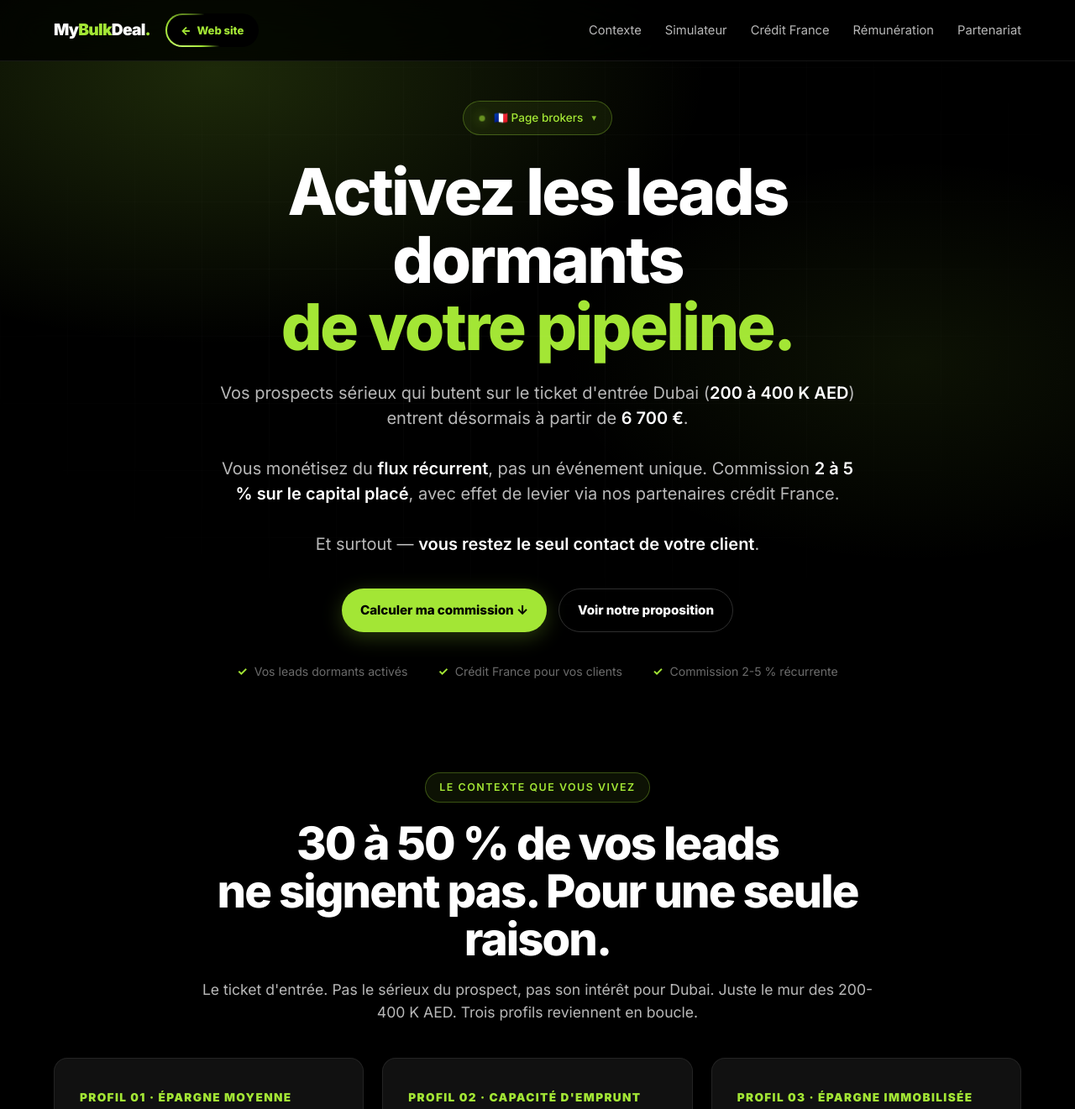
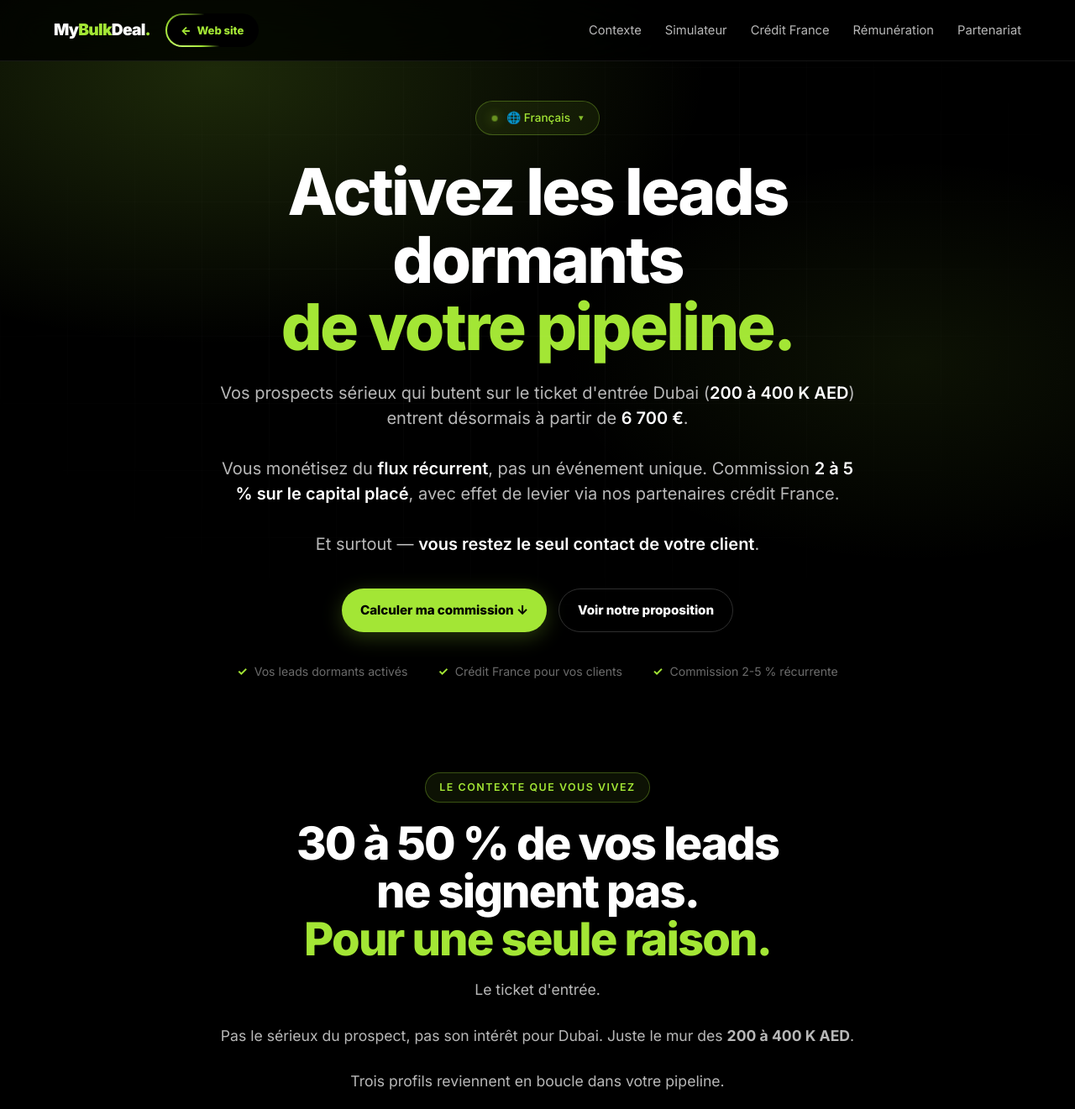
Before and after one commit to adminurl/mybulkdeal, a plain HTML site: page brokers/index.html in a window 1280 px wide. Shown: the top 1321 px of the page at 84% size. Drawn offline with nearby package versions, Linux system fonts and the light colour scheme.

Commit message:
Update brokers: lang selector (globe), reformat context section, no em-dashes

```diff
--- a/brokers/index.html
+++ b/brokers/index.html
@@ -309,12 +309,12 @@
   <div class="container hero-inner">
     <div class="lang-selector" id="langSelector" aria-label="Choisir la langue">
       <span class="dot"></span>
-      <span id="langCurrentLabel">🇫🇷 Page brokers</span>
+      <span id="langCurrentLabel">🌐 Français</span>
       <span class="lang-arrow">▾</span>
       <div class="lang-dropdown" id="langDropdown" role="menu">
-        <button class="lang-option" data-lang="fr">🇫🇷 Page brokers</button>
-        <button class="lang-option" data-lang="en">🇬🇧 Brokers page</button>
-        <button class="lang-option" data-lang="it">🇮🇹 Pagina broker</button>
+        <button class="lang-option" data-lang="fr">🇫🇷 Français</button>
+        <button class="lang-option" data-lang="en">🇬🇧 English</button>
+        <button class="lang-option" data-lang="it">🇮🇹 Italiano</button>
       </div>
     </div>
 
@@ -343,28 +343,28 @@
   <div class="container">
     <div class="section-head reveal">
       <span class="section-tag" data-i18n="context.tag">Le contexte que vous vivez</span>
-      <h2 data-i18n="context.h2">30 à 50 % de vos leads<br/>ne signent pas. Pour une seule raison.</h2>
-      <p data-i18n="context.p">Le ticket d'entrée. Pas le sérieux du prospect, pas son intérêt pour Dubai. Juste le mur des 200-400 K AED. Trois profils reviennent en boucle.</p>
+      <h2 data-i18n="context.h2">30 à 50 % de vos leads<br/>ne signent pas.<br/><span class="green">Pour une seule raison.</span></h2>
+      <p data-i18n="context.p">Le ticket d'entrée.<br/><br/>Pas le sérieux du prospect, pas son intérêt pour Dubai. Juste le mur des <strong>200 à 400 K AED</strong>.<br/><br/>Trois profils reviennent en boucle dans votre pipeline.</p>
     </div>
     <div class="context-grid">
       <div class="context-card reveal">
         <div class="pct" data-i18n="context.c1.pct">Profil 01 · épargne moyenne</div>
         <h3 data-i18n="context.c1.h3">30 à 80 K€ de côté</h3>
-        <p data-i18n="context.c1.p">Solide, mais insuffisant pour acheter seul à Dubai. Vous lui dites « revenez quand vous aurez plus » — et il disparaît.</p>
+        <p data-i18n="context.c1.p">Solide, mais insuffisant pour acheter seul à Dubai.<br/><br/>Vous lui dites « revenez quand vous aurez plus », et il disparaît.</p>
       </div>
       <div class="context-card reveal">
         <div class="pct" data-i18n="context.c2.pct">Profil 02 · capacité d'emprunt</div>
         <h3 data-i18n="context.c2.h3">Bon dossier bancaire FR</h3>
-        <p data-i18n="context.c2.p">Cadre, salaire confortable, vraie capacité à lever de la dette. Personne ne lui a jamais montré comment transformer ça en investissement Dubai.</p>
+        <p data-i18n="context.c2.p">Cadre, salaire confortable, vraie capacité à lever de la dette.<br/><br/>Personne ne lui a jamais montré comment transformer ça en investissement Dubai.</p>
       </div>
       <div class="context-card reveal">
         <div class="pct" data-i18n="context.c3.pct">Profil 03 · épargne immobilisée</div>
         <h3 data-i18n="context.c3.h3">Cash en assurance-vie dormante</h3>
-        <p data-i18n="context.c3.p">Livrets, fonds euros peu rémunérateurs, comptes-titres dormants. Il veut bouger, mais ne sait pas comment passer le pas sans tout casser.</p>
+        <p data-i18n="context.c3.p">Livrets, fonds euros peu rémunérateurs, comptes-titres dormants.<br/><br/>Il veut bouger, mais ne sait pas comment passer le pas sans tout casser.</p>
       </div>
     </div>
     <p class="context-bottom reveal" data-i18n="context.bottom">
-      Ces leads ne sont pas une perte — <span class="arrow">→</span> <span class="green">c'est un gisement.</span>
+      Ces leads ne sont pas une perte. <span class="arrow">→</span> <span class="green">C'est un gisement.</span>
     </p>
   </div>
 </section>
@@ -676,7 +676,7 @@ const I18N = {
   fr: {
     'meta.title': "MyBulkDeal — Partenariat brokers & agences Dubai",
     'meta.description': "Activez les leads dormants de votre pipeline. Vos prospects qui n'ont pas le ticket d'entrée 200 K AED entrent à 6 700 €. Vous monétisez du flux, pas un événement. Commission 2 à 5 % sur le capital placé.",
-    'lang.label': "🇫🇷 Page brokers",
+    'lang.label': "🌐 Français",
     'nav.website': `<span class="arrow" aria-hidden="true">←</span><span class="label">Web site</span>`,
     'nav.context': "Contexte",
     'nav.sim': "Simulateur",
@@ -693,18 +693,18 @@ const I18N = {
     'hero.foot3': "Commission 2-5 % récurrente",
 
     'context.tag': "Le contexte que vous vivez",
-    'context.h2': `30 à 50 % de vos leads<br/>ne signent pas. Pour une seule raison.`,
-    'context.p': "Le ticket d'entrée. Pas le sérieux du prospect, pas son intérêt pour Dubai. Juste le mur des 200-400 K AED. Trois profils reviennent en boucle.",
+    'context.h2': `30 à 50 % de vos leads<br/>ne signent pas.<br/><span class="green">Pour une seule raison.</span>`,
+    'context.p': `Le ticket d'entrée.<br/><br/>Pas le sérieux du prospect, pas son intérêt pour Dubai. Juste le mur des <strong>200 à 400 K AED</strong>.<br/><br/>Trois profils reviennent en boucle dans votre pipeline.`,
     'context.c1.pct': "Profil 01 · épargne moyenne",
     'context.c1.h3': "30 à 80 K€ de côté",
-    'context.c1.p': "Solide, mais insuffisant pour acheter seul à Dubai. Vous lui dites « revenez quand vous aurez plus » — et il disparaît.",
+    'context.c1.p': `Solide, mais insuffisant pour acheter seul à Dubai.<br/><br/>Vous lui dites « revenez quand vous aurez plus », et il disparaît.`,
     'context.c2.pct': "Profil 02 · capacité d'emprunt",
     'context.c2.h3': "Bon dossier bancaire FR",
-    'context.c2.p': "Cadre, salaire confortable, vraie capacité à lever de la dette. Personne ne lui a jamais montré comment transformer ça en investissement Dubai.",
+    'context.c2.p': `Cadre, salaire confortable, vraie capacité à lever de la dette.<br/><br/>Personne ne lui a jamais montré comment transformer ça en investissement Dubai.`,
     'context.c3.pct': "Profil 03 · épargne immobilisée",
     'context.c3.h3': "Cash en assurance-vie dormante",
-    'context.c3.p': "Livrets, fonds euros peu rémunérateurs, comptes-titres dormants. Il veut bouger, mais ne sait pas comment passer le pas sans tout casser.",
-    'context.bottom': `Ces leads ne sont pas une perte — <span class="arrow">→</span> <span class="green">c'est un gisement.</span>`,
+    'context.c3.p': `Livrets, fonds euros peu rémunérateurs, comptes-titres dormants.<br/><br/>Il veut bouger, mais ne sait pas comment passer le pas sans tout casser.`,
+    'context.bottom': `Ces leads ne sont pas une perte. <span class="arrow">→</span> <span class="green">C'est un gisement.</span>`,
 
     'sim.tag': "Le simulateur",
     'sim.h2': "Combien vous rapporte votre base dormante.",
@@ -804,7 +804,7 @@ const I18N = {
   en: {
     'meta.title': "MyBulkDeal — Brokers & agencies partnership for Dubai",
     'meta.description': "Activate the dormant leads in your pipeline. Your prospects who can't afford the AED 200K+ entry ticket can now enter from €6,700. You monetise recurring flow, not a one-off event. 2 to 5% commission on placed capital.",
-    'lang.label': "🇬🇧 Brokers page",
+    'lang.label': "🌐 English",
     'nav.website': `<span class="arrow" aria-hidden="true">←</span><span class="label">Web site</span>`,
     'nav.context': "Context",
     'nav.sim': "Simulator",
@@ -821,18 +821,18 @@ const I18N = {
     'hero.foot3': "Recurring 2-5% commission",
 
     'context.tag': "The context you live every day",
-    'context.h2': `30 to 50% of your leads<br/>don't sign. For one single reason.`,
-    'context.p': "The entry ticket. Not the prospect's seriousness, not their interest in Dubai. Just the AED 200-400K wall. Three profiles keep coming back.",
+    'context.h2': `30 to 50% of your leads<br/>don't sign.<br/><span class="green">For one single reason.</span>`,
+    'context.p': `The entry ticket.<br/><br/>Not the prospect's seriousness, not their interest in Dubai. Just the <strong>AED 200 to 400K wall</strong>.<br/><br/>Three profiles keep coming back in your pipeline.`,
     'context.c1.pct': "Profile 01 · average savings",
     'context.c1.h3': "€30 to €80K set aside",
-    'context.c1.p': "Solid, but not enough to buy alone in Dubai. You tell them 'come back when you have more' — and they disappear.",
+    'context.c1.p': `Solid, but not enough to buy alone in Dubai.<br/><br/>You tell them "come back when you have more", and they disappear.`,
     'context.c2.pct': "Profile 02 · borrowing capacity",
     'context.c2.h3': "Strong banking profile",
-    'context.c2.p': "Executive, comfortable salary, real debt capacity. No one ever showed them how to turn this into a Dubai investment.",
+    'context.c2.p': `Executive, comfortable salary, real debt capacity.<br/><br/>No one ever showed them how to turn this into a Dubai investment.`,
     'context.c3.pct': "Profile 03 · locked-in savings",
     'context.c3.h3': "Cash in dormant life insurance",
-    'context.c3.p': "Savings accounts, low-yield funds, dormant securities accounts. They want to move but don't know how without breaking everything.",
-    'context.bottom': `These leads aren't a loss — <span class="arrow">→</span> <span class="green">they're a goldmine.</span>`,
+    'context.c3.p': `Savings accounts, low-yield funds, dormant securities accounts.<br/><br/>They want to move but don't know how without breaking everything.`,
+    'context.bottom': `These leads aren't a loss. <span class="arrow">→</span> <span class="green">They're a goldmine.</span>`,
 
     'sim.tag': "The simulator",
     'sim.h2': "How much your dormant base is worth.",
@@ -932,7 +932,7 @@ const I18N = {
   it: {
     'meta.title': "MyBulkDeal — Partnership con broker e agenzie Dubai",
     'meta.description': "Attivate i lead dormienti del vostro pipeline. I prospect senza il ticket d'ingresso 200 K AED entrano da €6.700. Monetizzate flusso ricorrente, non un evento isolato. Commissione 2-5% sul capitale collocato.",
-    'lang.label': "🇮🇹 Pagina broker",
+    'lang.label': "🌐 Italiano",
     'nav.website': `<span class="arrow" aria-hidden="true">←</span><span class="label">Sito web</span>`,
     'nav.context': "Contesto",
     'nav.sim': "Simulatore",
@@ -949,18 +949,18 @@ const I18N = {
     'hero.foot3': "Commissione 2-5% ricorrente",
 
     'context.tag': "Il contesto che vivete ogni giorno",
-    'context.h2': `Il 30-50% dei vostri lead<br/>non firma. Per un solo motivo.`,
-    'context.p': "Il ticket d'ingresso. Non la serietà del prospect, non il suo interesse per Dubai. Solo il muro dei 200-400 K AED. Tre profili tornano sempre.",
+    'context.h2': `Il 30-50% dei vostri lead<br/>non firma.<br/><span class="green">Per un solo motivo.</span>`,
+    'context.p': `Il ticket d'ingresso.<br/><br/>Non la serietà del prospect, non il suo interesse per Dubai. Solo il muro dei <strong>200 a 400 K AED</strong>.<br/><br/>Tre profili tornano sempre nel vostro pipeline.`,
     'context.c1.pct': "Profilo 01 · risparmio medio",
     'context.c1.h3': "30-80 K€ da parte",
-    'context.c1.p': "Solido, ma insufficiente per comprare da solo a Dubai. Gli dite 'tornate quando ne avrete di più' — e sparisce.",
+    'context.c1.p': `Solido, ma insufficiente per comprare da solo a Dubai.<br/><br/>Gli dite "tornate quando ne avrete di più", e sparisce.`,
     'context.c2.pct': "Profilo 02 · capacità di indebitamento",
     'context.c2.h3': "Buon profilo bancario",
-    'context.c2.p': "Dirigente, stipendio confortevole, reale capacità di levare debito. Nessuno gli ha mai mostrato come trasformarla in investimento Dubai.",
+    'context.c2.p': `Dirigente, stipendio confortevole, reale capacità di levare debito.<br/><br/>Nessuno gli ha mai mostrato come trasformarla in investimento Dubai.`,
     'context.c3.pct': "Profilo 03 · risparmio immobilizzato",
     'context.c3.h3': "Cash in polizza vita dormiente",
-    'context.c3.p': "Libretti, fondi a basso rendimento, conti titoli dormienti. Vuole muoversi ma non sa come fare senza rompere tutto.",
-    'context.bottom': `Questi lead non sono una perdita — <span class="arrow">→</span> <span class="green">sono un giacimento.</span>`,
+    'context.c3.p': `Libretti, fondi a basso rendimento, conti titoli dormienti.<br/><br/>Vuole muoversi ma non sa come fare senza rompere tutto.`,
+    'context.bottom': `Questi lead non sono una perdita. <span class="arrow">→</span> <span class="green">Sono un giacimento.</span>`,
 
     'sim.tag': "Il simulatore",
     'sim.h2': "Quanto vi rende la vostra base dormiente.",
```
